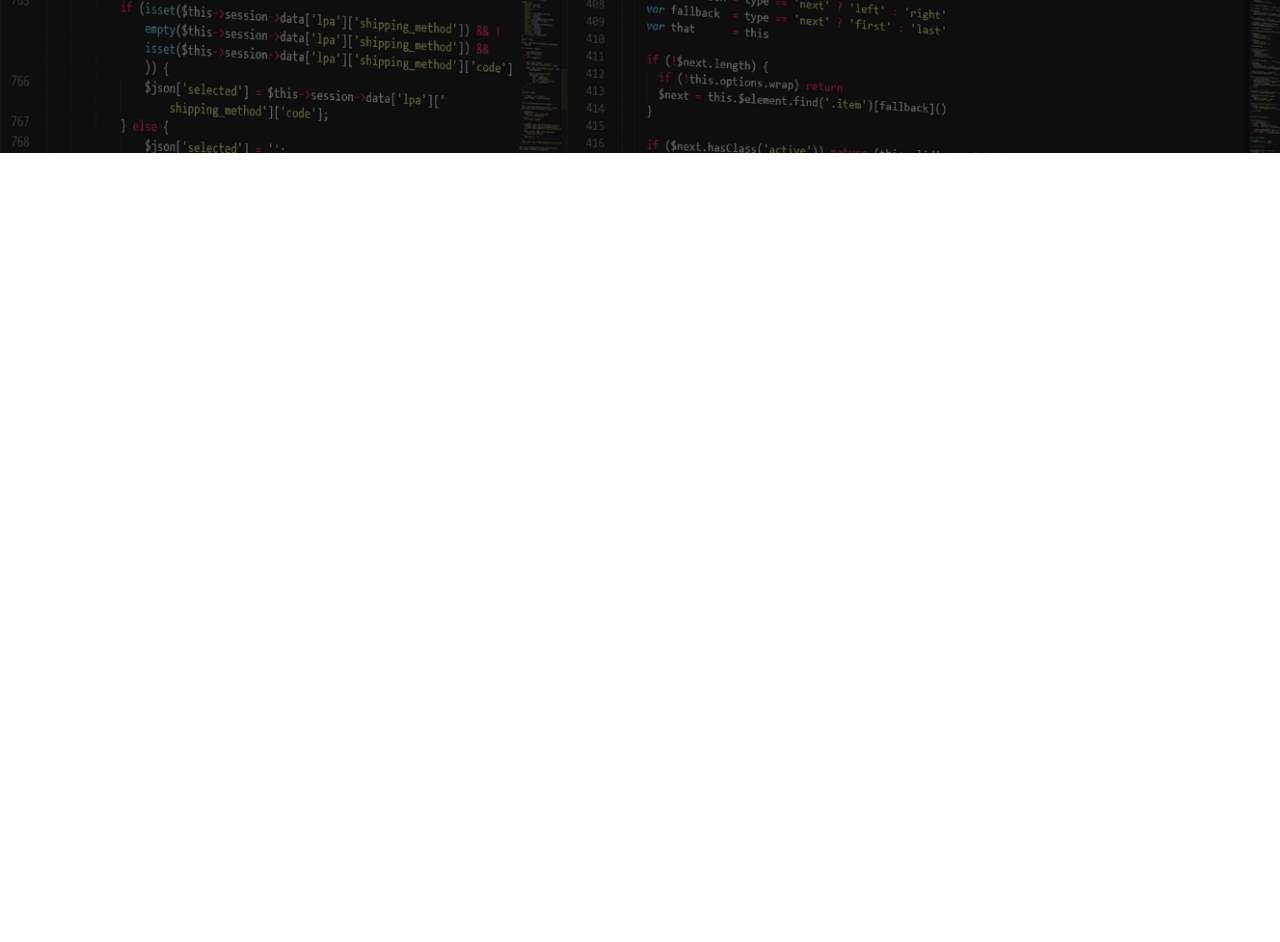
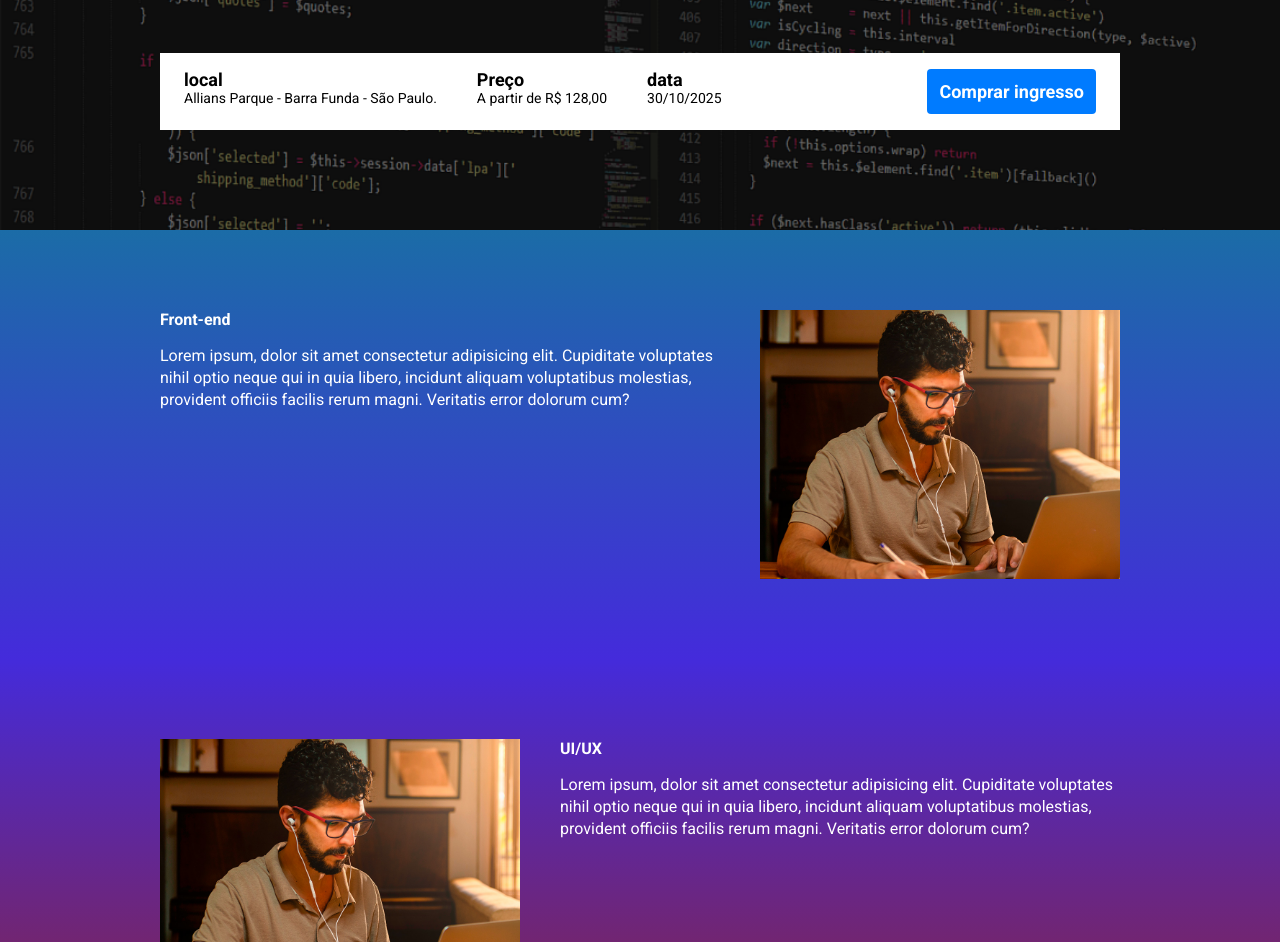
Before and after one commit to SantosJI4/ebac_talks, a website: page src/index.html in a window 1280 px wide. Shown: the part 331-1273 px from the top of the page. Before the commit the page ends 800 px from the top, so only its background shows below. Drawn offline with nearby package versions, Linux system fonts and the light colour scheme; files that its build step writes are made by us from their sources; files whose address does not match are found by name.

Commit message:
Feat: novos conteudos

```diff
--- a/package.json
+++ b/package.json
@@ -3,7 +3,7 @@
   "version": "1.0.0",
   "main": "index.js",
   "scripts": {
-    "dev": "parcel src/index.html src/styles/main.scss src/scripts/main.js src/images/**",
+    "dev": "parcel src/index.html src/styles/** src/scripts/main.js src/images/**",
     "test": "echo \"Error: no test specified\" && exit 1"
   },
   "keywords": [],
--- a/src/index.html
+++ b/src/index.html
@@ -9,7 +9,7 @@
       rel="stylesheet"
     />
     <link rel="stylesheet" href="../dist/styles/main.css" />
-    <style></style>
+    <link rel="stylesheet" href="https://unpkg.com/aos@next/dist/aos.css" />
   </head>
   <body>
     <header class="hero">
@@ -18,7 +18,87 @@
         <p class="hero__text">
           O maior evento do Brasil Começa em 30d 17h 20min 56s
         </p>
+        <div class="infos-bar">
+          <ul class="infos-bar__infos">
+            <li class="infos-bar__infos__item">
+              <b>local</b>
+              Allians Parque - Barra Funda - São Paulo.
+            </li>
+            <li class="infos-bar__infos__item">
+              <b>Preço</b>
+              A partir de R$ 128,00
+            </li>
+            <li class="infos-bar__infos__item">
+              <b>data</b>
+              30/10/2025
+            </li>
+          </ul>
+          <a href="#" class="button button--primary"> Comprar ingresso </a>
+        </div>
       </div>
     </header>
+
+    <section class="event event--frontend" data-aos="fade-right">
+      <div class="container">
+        <div class="event__details">
+          <h2 class="event__details__title">Front-end</h2>
+          <p class="event__details__description">
+            Lorem ipsum, dolor sit amet consectetur adipisicing elit. Cupiditate
+            voluptates nihil optio neque qui in quia libero, incidunt aliquam
+            voluptatibus molestias, provident officiis facilis rerum magni.
+            Veritatis error dolorum cum?
+          </p>
+        </div>
+        <img class="event__image" src="./images/frontend.png" alt="Front-end" />
+      </div>
+    </section>
+    <section class="event event--ux-ui event--image-left" data-aos="fade-right">
+      <div class="container">
+        <div class="event__details">
+          <h2 class="event__details__title">UI/UX</h2>
+          <p class="event__details__description">
+            Lorem ipsum, dolor sit amet consectetur adipisicing elit. Cupiditate
+            voluptates nihil optio neque qui in quia libero, incidunt aliquam
+            voluptatibus molestias, provident officiis facilis rerum magni.
+            Veritatis error dolorum cum?
+          </p>
+        </div>
+        <img class="event__image" src="./images/frontend.png" alt="Front-end" />
+      </div>
+    </section>
+    <section class="event event--data-sciente" data-aos="fade-right">
+      <div class="container">
+        <div class="event__details">
+          <h2 class="event__details__title">Cientista de Dados</h2>
+          <p class="event__details__description">
+            Lorem ipsum, dolor sit amet consectetur adipisicing elit. Cupiditate
+            voluptates nihil optio neque qui in quia libero, incidunt aliquam
+            voluptatibus molestias, provident officiis facilis rerum magni.
+            Veritatis error dolorum cum?
+          </p>
+        </div>
+        <img class="event__image" src="./images/frontend.png" alt="Front-end" />
+      </div>
+    </section>
+    <section
+      class="event event--backend event--image-left"
+      data-aos="fade-right"
+    >
+      <div class="container">
+        <div class="event__details">
+          <h2 class="event__details__title">Backend</h2>
+          <p class="event__details__description">
+            Lorem ipsum, dolor sit amet consectetur adipisicing elit. Cupiditate
+            voluptates nihil optio neque qui in quia libero, incidunt aliquam
+            voluptatibus molestias, provident officiis facilis rerum magni.
+            Veritatis error dolorum cum?
+          </p>
+        </div>
+        <img class="event__image" src="./images/frontend.png" alt="Front-end" />
+      </div>
+    </section>
+
+    <script src="https://unpkg.com/aos@next/dist/aos.js"></script>
+    <script src="./scripts/main.js"></script>
   </body>
 </html>
--- a/src/scripts/main.js
+++ b/src/scripts/main.js
@@ -1 +1 @@
-console.log("Hello, world!");
+AOS.init();
--- /dev/null
+++ b/src/styles/_buttons.scss
@@ -0,0 +1,27 @@
+@use "variables" as *;
+
+.button {
+  padding: 12px;
+  font-size: 18px;
+  font-weight: bold;
+  text-decoration: none;
+  text-align: center;
+  white-space: nowrap;
+  cursor: pointer;
+  border: none;
+  border-radius: 4px;
+
+  &--primary {
+    background-color: $buttonColor;
+    color: $textColor;
+  }
+
+  @media (max-width: 1024px) {
+    display: flex;
+    align-items: center;
+  }
+  @media (max-width: 640px) {
+    display: block;
+    width: 100%;
+  }
+}
--- /dev/null
+++ b/src/styles/_event.scss
@@ -0,0 +1,64 @@
+@use "variables" as *;
+
+.event {
+  padding: 80px 0;
+
+  &--frontend {
+    background-image: linear-gradient($blue, $blue2);
+  }
+
+  &--ux-ui {
+    background-image: linear-gradient($blue2, $pink);
+  }
+
+  &--data-sciente {
+    background-image: linear-gradient($pink, $yellow);
+  }
+
+  &--backend {
+    background-image: linear-gradient($yellow, $pink);
+  }
+
+  &--image-left {
+    .container {
+
+      flex-direction: row-reverse;
+    }
+  }
+  .container {
+    display: flex;
+    gap: 40px;
+  }
+
+  &__image {
+    max-width: 360px;
+  }
+
+  &__details {
+
+    &__title {
+      font-size: 16px;
+      font-weight: bold;
+      margin-bottom: 16px;
+    }
+
+    &__description {
+      line-height: 22px;
+    }
+  }
+
+  @media (max-width: 640px) {
+    .container {
+      display: block;
+    }
+
+    &__image {
+      max-width: 100%;
+    }
+
+    &__details {
+      margin-right: 0;
+      margin-top: 16px;
+    }
+  }
+}
--- a/src/styles/_hero.scss
+++ b/src/styles/_hero.scss
@@ -1,3 +1,5 @@
+@use "variables" as *;
+
 .hero {
   padding-top: 64px;
   padding-bottom: 100px;
@@ -16,7 +18,7 @@
     left: 0;
     width: 100%;
     height: 100%;
-    background-color: #000;
+    background-color: $secondaryColor;
     opacity: 0.5;
     content: "";
   }
--- /dev/null
+++ b/src/styles/_infos_bar.scss
@@ -0,0 +1,41 @@
+@use "variables" as *;
+
+.infos-bar {
+  padding: 16px 24px;
+  background-color: $textColor;
+  display: flex;
+  justify-content: space-between;
+
+  &__infos {
+    display: flex;
+    gap: 40px;
+
+    &__item {
+      font-size: 14px;
+      color: $secondaryColor;
+
+      b {
+        font-size: 18px;
+        display: block;
+        color: $secondaryColor;
+      }
+    }
+  }
+
+  @media (max-width: 1024px) {
+    display: flex;
+    align-items: center;
+  }
+  @media (max-width: 640px) {
+    display: block;
+    width: 100%;
+
+    &__infos {
+      display: block;
+
+      &__item {
+        margin: 24px;
+      }
+    }
+  }
+}
--- /dev/null
+++ b/src/styles/_variables.scss
@@ -0,0 +1,8 @@
+$textColor: #fff;
+$secondaryColor: #000;
+$buttonColor: #007bff;
+
+$blue: #1b6ca7;
+$blue2: #442bdb;
+$pink: #89223b;
+$yellow: #9c791d;
--- a/src/styles/main.scss
+++ b/src/styles/main.scss
@@ -1,11 +1,16 @@
 @use "hero";
+@use "infos_bar";
+@use "buttons";
+@use "event";
+@use "variables" as *;
 
 * {
   margin: 0;
   padding: 0;
   box-sizing: border-box;
   font-family: "Roboto", sans-serif;
-  color: #fff;
+  color: $textColor;
+  list-style: none;
 }
 
 .container {
```
